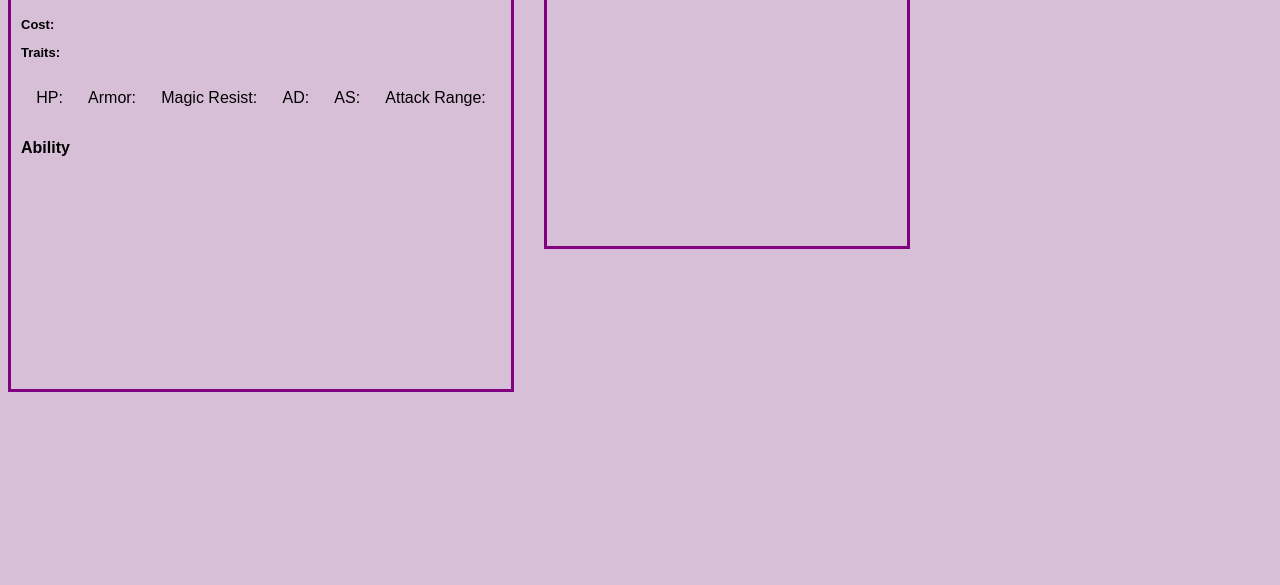
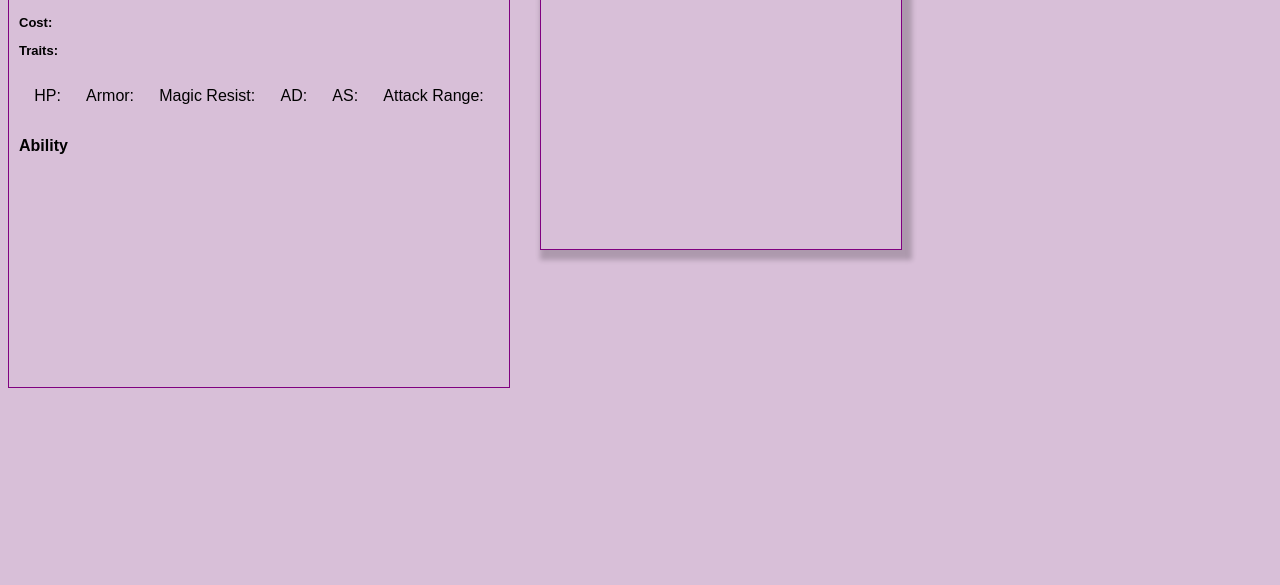
Before and after one commit to ZahiAhmed/Tacticspedia, a website built with webpack: page index.html in a window 1280 px wide. Shown: the part 215-800 px from the top of the page. Built offline with nearby package versions, Linux system fonts and the light colour scheme; no server answers.

Commit message:
set borders

```diff
--- a/src/index.scss
+++ b/src/index.scss
@@ -16,16 +16,17 @@ body {
 }
 
 .champs{
-    border: 3px solid $color;
+    border: 1px solid $color;
     width: 360px;
     height: 300px;
     overflow: scroll;
     overflow-x: hidden;
+    box-shadow: 5px 5px 5px 5px rgba(0, 0, 0, 0.2);
 }
 
 .info {
     margin-right: 30px;
-    border: 3px solid $color;
+    border: 1px solid $color;
     width: 500px;
     max-width: 500px;
     font: menu;
--- a/src/styles/sidebar.scss
+++ b/src/styles/sidebar.scss
@@ -30,4 +30,5 @@
 .search {
     width: 365px;
     height: 30px;
+    margin-bottom: 5px;
 }
```
Also changed, not shown: dist/main.css.
